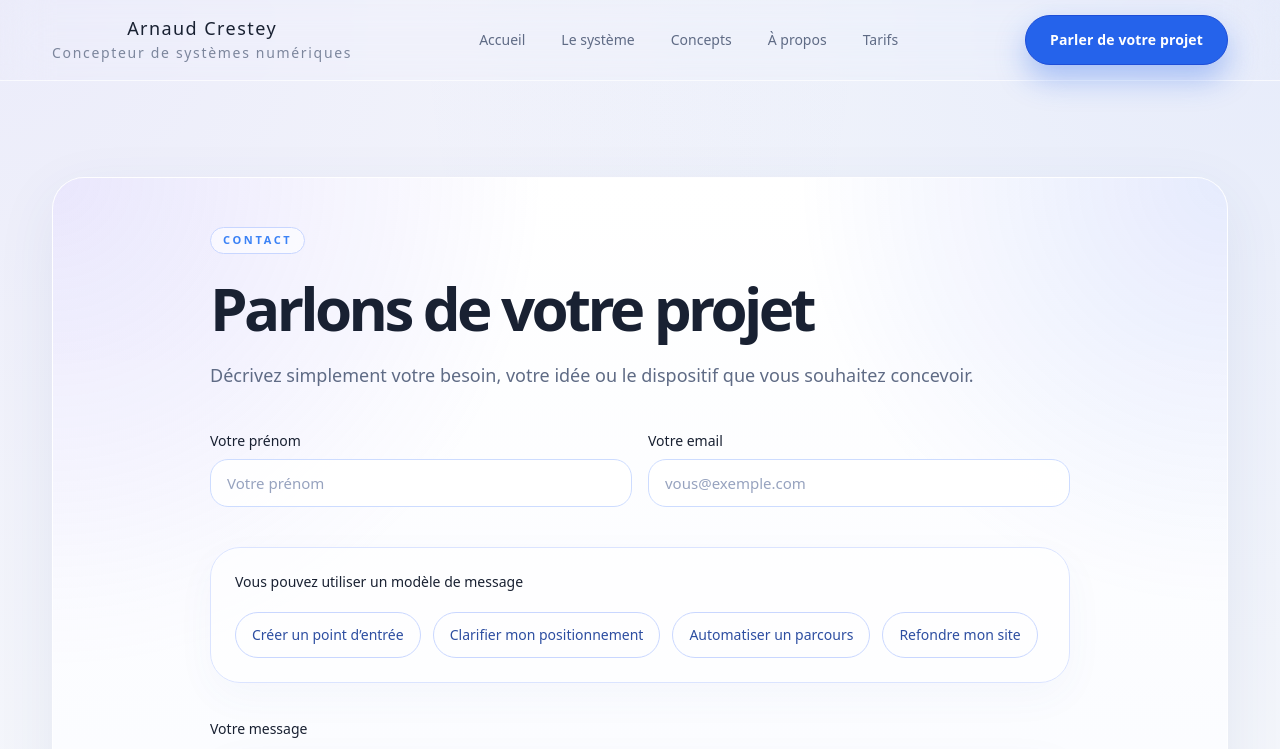
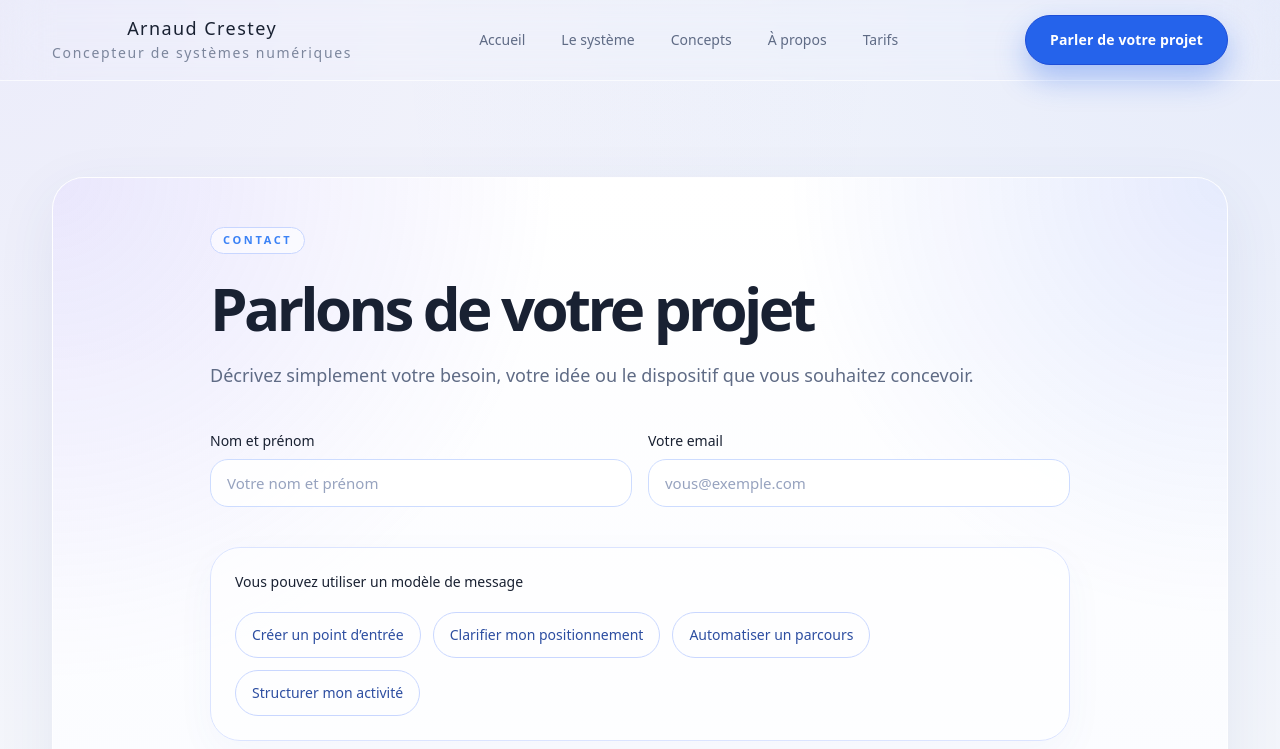
Before and after one commit to arnaudcrestey/portail-site-vitrine, a Next.js app: page /contact in a window 1280 px wide. Shown: the top 749 px of the page. Built offline with nearby package versions, Linux system fonts and the light colour scheme.

Commit message:
Update page.tsx

```diff
--- a/app/contact/page.tsx
+++ b/app/contact/page.tsx
@@ -7,7 +7,7 @@ import { Surface } from '@/components/ui';
 
 type ContactType =
   | 'point-entree'
-  | 'refonte-site'
+  | 'structurer-activite'
   | 'automatisation'
   | 'clarification'
   | 'autre';
@@ -57,16 +57,16 @@ Le résultat attendu :
 Contexte ou éléments utiles :`,
   },
   {
-    label: 'Refondre mon site',
-    type: 'refonte-site',
+    label: 'Structurer mon activité',
+    type: 'structurer-activite',
     content: `Bonjour Arnaud,
 
-Je souhaite refondre ou améliorer mon site.
+Je souhaite structurer mon activité.
 
 Mon activité :
 Mon rôle / statut :
-Mon site actuel :
-Ce que je souhaite améliorer :
+Ma situation actuelle :
+Ce que je souhaite clarifier ou structurer :
 Contexte ou éléments utiles :`,
   },
 ];
@@ -74,7 +74,7 @@ Contexte ou éléments utiles :`,
 export default function ContactPage() {
   const router = useRouter();
 
-  const [firstName, setFirstName] = useState('');
+  const [fullName, setFullName] = useState('');
   const [email, setEmail] = useState('');
   const [message, setMessage] = useState('');
   const [selectedType, setSelectedType] = useState<ContactType>('autre');
@@ -119,9 +119,9 @@ Vous pouvez préciser votre activité, votre besoin, le contexte et votre délai
   };
 
   const handleSendEmail = async () => {
-    if (!firstName.trim()) {
+    if (!fullName.trim()) {
       setStatus('error');
-      setErrorMessage('Merci de renseigner votre prénom.');
+      setErrorMessage('Merci de renseigner votre nom et prénom.');
       return;
     }
 
@@ -149,7 +149,7 @@ Vous pouvez préciser votre activité, votre besoin, le contexte et votre délai
           'Content-Type': 'application/json',
         },
         body: JSON.stringify({
-          firstName: firstName.trim(),
+          firstName: fullName.trim(),
           email: email.trim(),
           message: message.trim(),
           type: selectedType,
@@ -173,7 +173,7 @@ Vous pouvez préciser votre activité, votre besoin, le contexte et votre délai
   };
 
   const isDisabled =
-    isSending || !firstName.trim() || !email.trim() || !message.trim();
+    isSending || !fullName.trim() || !email.trim() || !message.trim();
 
   return (
     <section className="section-spacing">
@@ -199,23 +199,23 @@ Vous pouvez préciser votre activité, votre besoin, le contexte et votre délai
               <div className="mt-8 grid gap-4 sm:mt-10 sm:grid-cols-2">
                 <div>
                   <label
-                    htmlFor="contact-first-name"
+                    htmlFor="contact-full-name"
                     className="mb-2 block text-sm font-medium text-ink"
                   >
-                    Votre prénom
+                    Nom et prénom
                   </label>
                   <input
-                    id="contact-first-name"
+                    id="contact-full-name"
                     type="text"
-                    value={firstName}
+                    value={fullName}
                     onChange={(e) => {
-                      setFirstName(e.target.value);
+                      setFullName(e.target.value);
                       if (status !== 'idle') {
                         setStatus('idle');
                         setErrorMessage('');
                       }
                     }}
-                    placeholder="Votre prénom"
+                    placeholder="Votre nom et prénom"
                     className="w-full rounded-[18px] border border-[#cddcff] bg-white/90 px-4 py-3 text-[15px] text-ink outline-none transition-all duration-200 placeholder:text-[#97a3bf] focus:border-[#9ebcff] focus:bg-white focus:ring-4 focus:ring-[#2563eb]/10"
                   />
                 </div>
```
